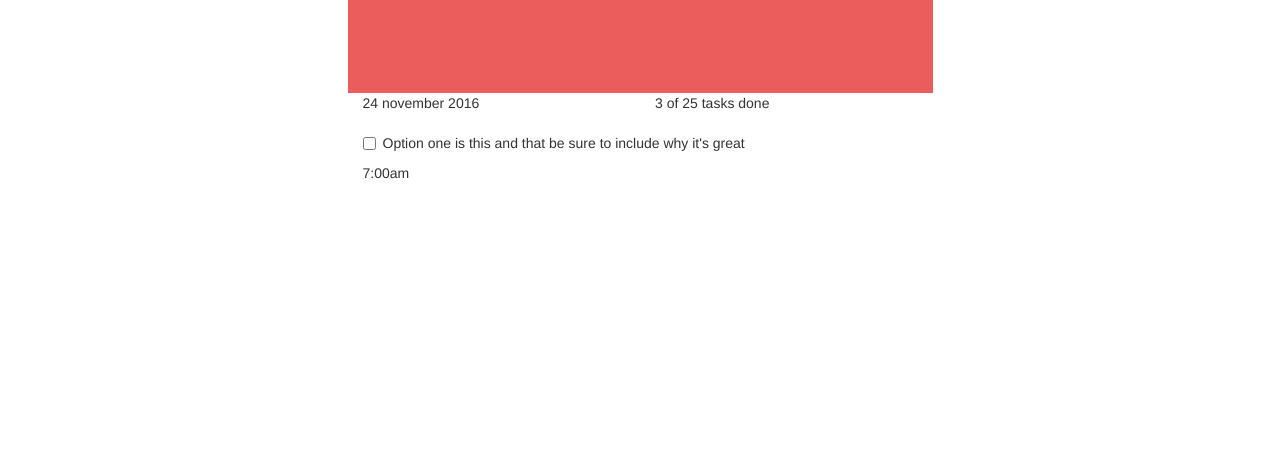
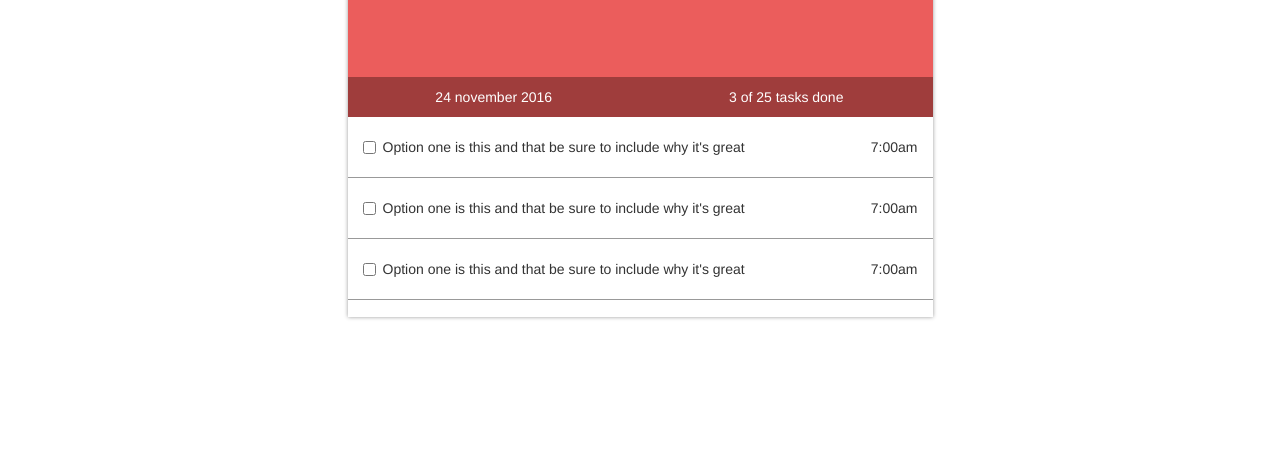
Before and after one commit to arsari/ToDo-App, a plain HTML site: page pages/index.html in a window 1280 px wide. Shown: the part 333-800 px from the top of the page. Drawn offline with Linux system fonts and the light colour scheme.

Commit message:
Finish CSS

```diff
--- a/assets/css/style.css
+++ b/assets/css/style.css
@@ -34,13 +34,13 @@
 }
 
 main .main-wrapper {
-    height: calc(100vh - 140px);
+    box-shadow: 0 0 4px #999999;
 }
 
 main .main-wrapper .data-block {
     background: #EB5D5C;
     text-align: center;
-    padding: 114px 0;
+    padding: 106px 0;
 }
 
 main .main-wrapper .data-block p {
@@ -54,3 +54,34 @@ main .main-wrapper .data-block p span {
     text-transform: uppercase;
     letter-spacing: 10px;
 }
+
+main .info-block {
+    background-color: #9f3d3c;
+    text-align: center;
+    color: white;
+    padding: 10px 0px;
+}
+
+main .info-block p {
+    margin: 0px;
+}
+
+main .task span {
+    float: right;
+}
+
+main .task .checkbox {
+    display: inline-block;
+    margin: 0px;
+}
+
+main .task {
+    padding-top: 20px;
+    padding-bottom: 20px;
+    border-bottom: 1px solid #999999;
+}
+
+main .scroll-block {
+    max-height: 25vh;
+    overflow: scroll;
+}
--- a/pages/index.html
+++ b/pages/index.html
@@ -55,17 +55,50 @@
               </div>
             </div>
             <div class="row">
-              <div class="col-xs-6">
+              <div class="col-xs-6 info-block">
                 <p>24 november 2016</p>
               </div>
-              <div class="col-xs-6">
+              <div class="col-xs-6 info-block">
                 <p>3 of 25 tasks done</p>
               </div>
             </div>
             <div class="row">
-              <div class="col-xs-12"> <!-- start scroll block -->
+              <div class="col-xs-12 scroll-block"> <!-- start scroll block -->
                 <div class="row"> <!-- start task -->
-                  <div class="col-xs-12">
+                  <div class="col-xs-12 task">
+                    <div class="checkbox">
+                      <label>
+                        <input type="checkbox" value="">
+                        Option one is this and that be sure to include why it's great
+                      </label>
+                    </div>
+                    <span>7:00am</span>
+                  </div>
+                </div> <!-- end task -->
+                <div class="row"> <!-- start task -->
+                  <div class="col-xs-12 task">
+                    <div class="checkbox">
+                      <label>
+                        <input type="checkbox" value="">
+                        Option one is this and that be sure to include why it's great
+                      </label>
+                    </div>
+                    <span>7:00am</span>
+                  </div>
+                </div> <!-- end task -->
+                <div class="row"> <!-- start task -->
+                  <div class="col-xs-12 task">
+                    <div class="checkbox">
+                      <label>
+                        <input type="checkbox" value="">
+                        Option one is this and that be sure to include why it's great
+                      </label>
+                    </div>
+                    <span>7:00am</span>
+                  </div>
+                </div> <!-- end task -->
+                <div class="row"> <!-- start task -->
+                  <div class="col-xs-12 task">
                     <div class="checkbox">
                       <label>
                         <input type="checkbox" value="">
```
